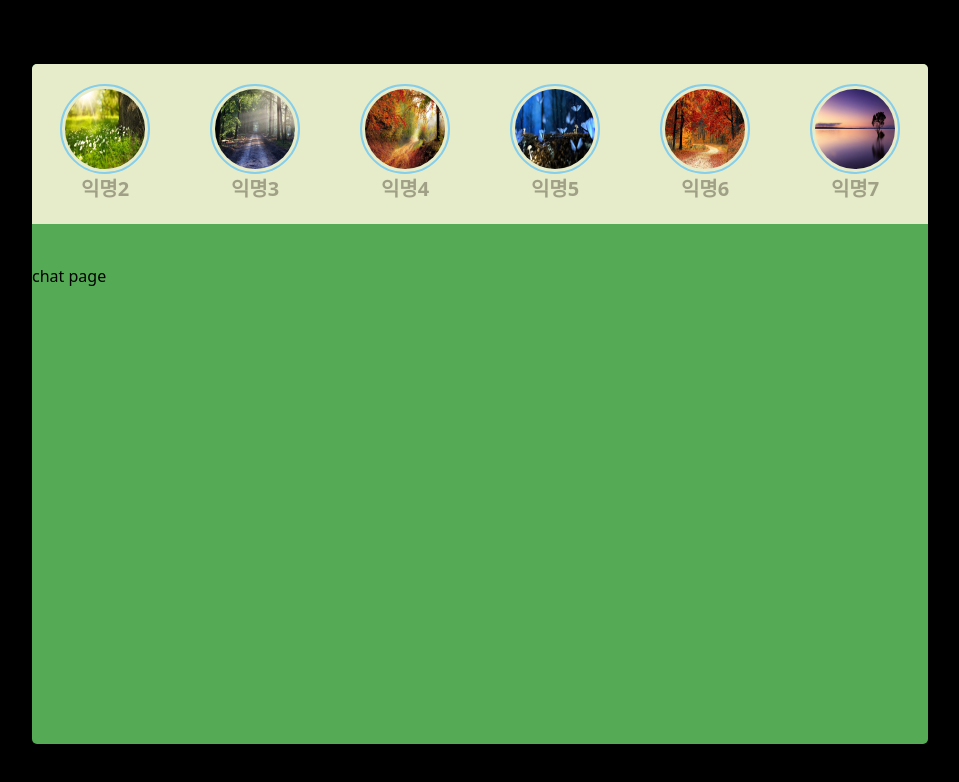
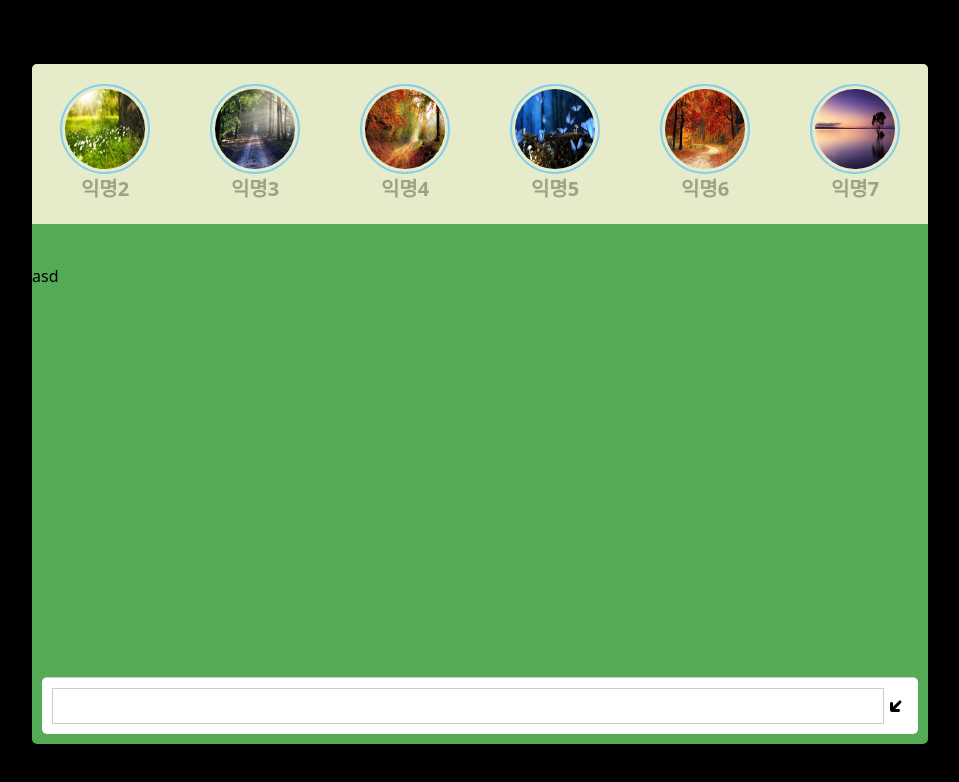
Before and after one commit to adult-lion/Nopia-FE, a React (Create React App) app: page / in a window 1280 px wide. Shown: the top 782 px of the page, without its empty margins (160-1119 px from the left). Built offline with nearby package versions, Linux system fonts and the light colour scheme.

Commit message:
Add Input UI

```diff
--- a/src/components/Chat/ChatRoom.jsx
+++ b/src/components/Chat/ChatRoom.jsx
@@ -1,5 +1,6 @@
 import styled from "styled-components";
 import ChatHeader from "./ChatHeader";
+import TransitEnterexitRoundedIcon from '@mui/icons-material/TransitEnterexitRounded';
 
 const ChatRoom = () => {
   return (
@@ -10,7 +11,13 @@ const ChatRoom = () => {
         <ChatWrap>
           <ChatHeader />
           <ChatContent>
-            chat page
+            <ChatMessages>
+              asd
+            </ChatMessages>
+            <ChatInputWrap>
+              <StyledInput type="text" />
+              <TransitEnterexitRoundedIcon />
+            </ChatInputWrap>
           </ChatContent>
         </ChatWrap>
       </div>
@@ -24,10 +31,50 @@ const ChatWrap = styled.div`
   margin: 5% 10%;
   border-radius: 5px;
   overflow: hidden;
-`
-const ChatContent = styled.div`
-  height: 85vh;
-  padding-top: 40px;
+  display: flex;
+  flex-direction: column;
 `;
 
+const ChatContent = styled.div`
+  flex: 1;
+  display: flex;
+  flex-direction: column;
+  justify-content: flex-end;
+`;
+
+const ChatMessages = styled.div`
+  flex: 1;
+  padding-top: 40px;
+  overflow-y: auto;
+  position: relative;
+`;
+
+const ChatInputWrap = styled.div`
+  display: flex;
+  align-items: center;
+  background-color: #fff;
+  padding: 10px;
+  border-top: 1px solid #ccc;
+  margin: 10px;
+  border-radius: 5px;
+`;
+
+const StyledInput = styled.input`
+  flex-grow: 1;
+  border: 1px #cccccc solid;
+  padding: 5px;
+  transition: border-color 0.3s ease-in-out;
+
+  appearance: none;
+  -webkit-appearance: none;
+
+  &:focus {
+    border-color: #d6a8e9;
+    outline: none;
+    box-shadow: 0 0 10px #d6a8e9;
+  }
+`;
+
+
+
 export default ChatRoom;
```
